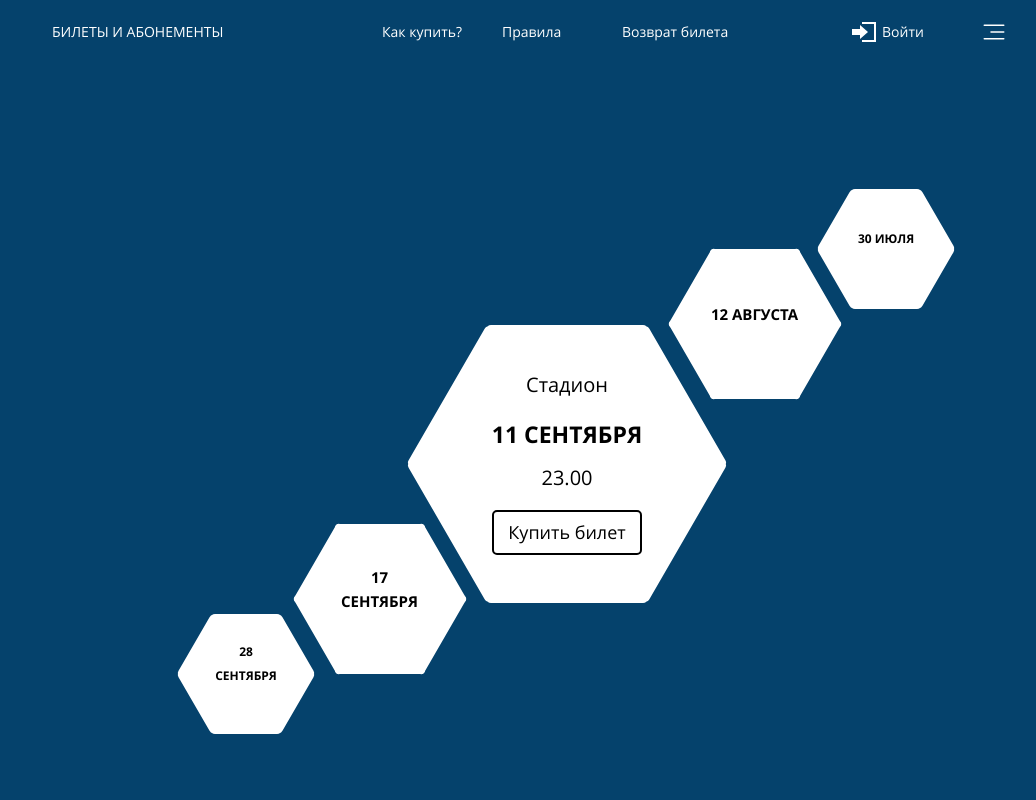
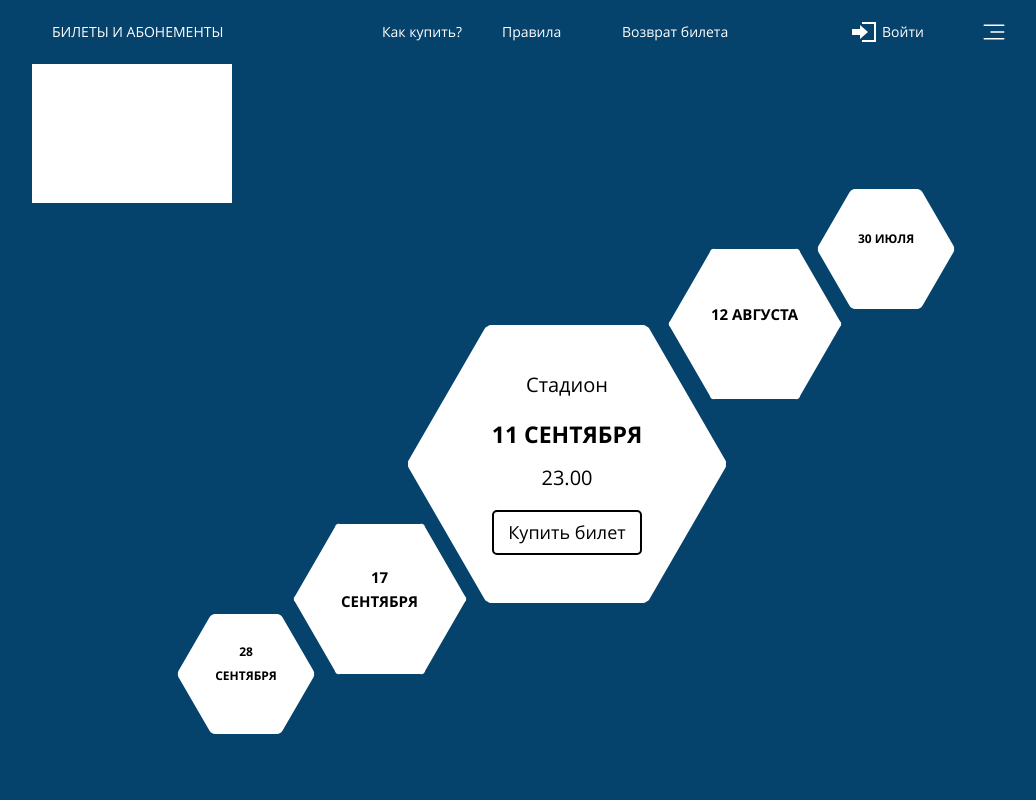
Before and after one commit to mikhailkaryamin/test-infomatika, a React app: page / in a window 1280 px wide. Shown: the top 800 px of the page, without its empty margins (108-1144 px from the left). Built offline with nearby package versions, Linux system fonts and the light colour scheme.

Commit message:
feat(main): change logics scroll, new feat any length array scroll

```diff
--- a/src/components/main.jsx
+++ b/src/components/main.jsx
@@ -2,9 +2,17 @@ import React, { useState } from 'react';
 import { motion, AnimatePresence } from 'framer-motion';
 
 import Hexagon from './hexagon';
+import SideLabel from './side-label';
 
-const DataMarkup = {
-  MATCHES: [{
+const ActionType = {
+  CLICK: 'CLICK',
+  SCROLL_TOP: 'SCROLL_TOP',
+  SCROLL_DOWN: 'SCROLL_DOWN',
+};
+
+const COUNT_SHOW_MATCH = 5;
+
+const MATCHES = [{
   id: 1,
   date: '30 июля',
   time: '9.00',
@@ -39,8 +47,30 @@ const DataMarkup = {
   place: 'Стадион',
   rivalFirst: 'Соперник1',
   rivalSecond: 'Соперник2',
-  }],
-  PREFIXES: [{
+}, {
+  id: 33,
+  date: '15 сентября',
+  time: '23.00',
+  place: 'Стадион',
+  rivalFirst: 'Соперник1',
+  rivalSecond: 'Соперник2',
+}, {
+  id: 43,
+  date: '16 сентября',
+  time: '21.00',
+  place: 'Стадион',
+  rivalFirst: 'Соперник1',
+  rivalSecond: 'Соперник2',
+}, {
+  id: 53,
+  date: '58 сентября',
+  time: '16.00',
+  place: 'Стадион',
+  rivalFirst: 'Соперник1',
+  rivalSecond: 'Соперник2',
+}];
+
+const PREFIXES = [{
   MAIN_EVENT: 'first',
   HEXAGON: 'small',
 },
@@ -59,31 +89,31 @@ const DataMarkup = {
 {
   MAIN_EVENT: 'fifth',
   HEXAGON: 'small',
-  }],
-  INDEXES: [-2, -1, 0, 1, 2],
-};
+}];
 
 function Main() {
-  const [positionScroll, setPositionScroll] = useState(0);
+  const [matches, setMatches] = useState(MATCHES.slice(0, COUNT_SHOW_MATCH));
+  const [mainMatch, setMainMatch] = useState(matches[2]);
+  const [prefixes, setPrefixes] = useState(PREFIXES);
 
-  function getMarkupEventsList(matchesRenderData) {
+  function getMarkupEventsList() {
     return (
       <AnimatePresence initial={false}>
-        {matchesRenderData.MATCHES.map((match, i) => (
+        {matches.map((match, i) => (
           <motion.li
             key={`${match.id}`}
-            className={`main__event main__event--${matchesRenderData.PREFIXES[i].MAIN_EVENT}`}
-            onClick={() => setPositionScroll(matchesRenderData.INDEXES[i])}
+            className={`main__event main__event--${prefixes[i].MAIN_EVENT}`}
+            onClick={() => scrollTo(ActionType.CLICK, match.id)}
+            animate={{ opacity: 1 }}
+            exit={{ opacity: 0 }}
+            initial={{ opacity: 0 }}
             layoutId={`${match.place}${match.date}`}
             transition={{ duration: 1 }}
-            initial={{ opacity: 0 }}
-            animate={{ opacity: 1 }}
-            exit={{ opacity: 0 }}
           >
             <Hexagon
               match={match}
-              prefix={matchesRenderData.PREFIXES[i].HEXAGON}
-              isMain={matchesRenderData.PREFIXES[i].HEXAGON === 'main'}
+              prefix={prefixes[i].HEXAGON}
+              isMain={prefixes[i].HEXAGON === 'main'}
             />
           </motion.li>
         ))}
@@ -91,60 +121,69 @@ function Main() {
     );
   }
 
-  function getMatchesRenderData() {
-    const invertPosition = positionScroll * -1;
+  function scrollTo(action, matchId = mainMatch.id) {
+    const MAIN_MATCH_INDEX = MATCHES.findIndex((match) => matchId === match.id);
 
-    const dataMarkup = {
-      MATCHES: [],
-      PREFIXES: [],
-      INDEXES: [],
-    };
+    let matchesForRender;
+    let nextFirstMatchIndex;
 
-    if (positionScroll === 0) {
-      return DataMarkup;
+    const isClick = action === ActionType.CLICK;
+
+    if (isClick) {
+      nextFirstMatchIndex = MAIN_MATCH_INDEX - 2;
+    } else {
+      const isScrollTop = action === ActionType.SCROLL_TOP;
+      nextFirstMatchIndex = isScrollTop ? MAIN_MATCH_INDEX - 1 : MAIN_MATCH_INDEX - 3;
     }
 
-    function cutTopMatches() {
-      dataMarkup.MATCHES = DataMarkup.MATCHES.slice(0, positionScroll);
-      dataMarkup.PREFIXES = DataMarkup.PREFIXES.slice(invertPosition);
-      dataMarkup.INDEXES = DataMarkup.INDEXES.slice(0, positionScroll);
+    const NEXT_LAST_RENDER_MATCH = nextFirstMatchIndex + COUNT_SHOW_MATCH;
+
+    if (nextFirstMatchIndex >= 0) {
+      matchesForRender = MATCHES.slice(nextFirstMatchIndex, NEXT_LAST_RENDER_MATCH);
+
+      const NEXT_MAIN_MATCH = matchesForRender[2];
+
+      setMainMatch(NEXT_MAIN_MATCH);
+    } else {
+      matchesForRender = MATCHES.slice(0, COUNT_SHOW_MATCH + nextFirstMatchIndex);
+      console.log(nextFirstMatchIndex, matchesForRender[2 + nextFirstMatchIndex], MATCHES[MAIN_MATCH_INDEX + nextFirstMatchIndex])
+      const NEXT_MAIN_MATCH = matchesForRender[2 + nextFirstMatchIndex];
+
+      setMainMatch(NEXT_MAIN_MATCH);
     }
 
-    function cutDownMatches() {
-      dataMarkup.MATCHES = DataMarkup.MATCHES.slice(positionScroll);
-      dataMarkup.PREFIXES = DataMarkup.PREFIXES.slice(0, invertPosition);
-      dataMarkup.INDEXES = DataMarkup.INDEXES.slice(positionScroll);
+    setMatches(matchesForRender);
+
+    switch (true) {
+      case (nextFirstMatchIndex < 0):
+        setPrefixes(PREFIXES.slice(nextFirstMatchIndex * -1));
+        break;
+
+      default:
+        setPrefixes(PREFIXES);
     }
-
-    if (positionScroll < 0) {
-      cutTopMatches();
-    }
-
-    if (positionScroll > 0) {
-      cutDownMatches();
-    }
-
-    return (dataMarkup);
   }
 
   function handleWheel(evt) {
     if (evt.deltaY > 0) {
-      if (positionScroll < 2) {
-        setPositionScroll(positionScroll + 1);
-      }
-    } else if (positionScroll > -2) {
-      setPositionScroll(positionScroll - 1);
+      scrollTo(ActionType.SCROLL_TOP);
+    } else {
+      scrollTo(ActionType.SCROLL_DOWN);
     }
   }
 
   return (
     <main className="main">
+      <div className="main__wrapper">
+        <SideLabel />
         <ul
           className="main__events"
           onWheel={handleWheel}
         >
-        {getMarkupEventsList(getMatchesRenderData())}
+          {getMarkupEventsList()}
         </ul>
+        <SideLabel />
+      </div>
     </main>
   );
 }
--- a/src/styles/app.scss
+++ b/src/styles/app.scss
@@ -8,3 +8,4 @@
 @import "main.scss";
 @import "hexagon.scss";
 @import "button-buy.scss";
+@import "side-label.scss";
--- a/src/styles/main.scss
+++ b/src/styles/main.scss
@@ -1,9 +1,15 @@
-.main__events {
+.main__wrapper {
   position: relative;
-  display: block;
   width: 1000px;
   height: 800px;
   margin: 0 auto;
+}
+
+.main__events {
+  position: relative;
+  width: 100%;
+  height: 100%;
+  margin: 0;
   padding: 0;
   list-style: none;
 }
--- /dev/null
+++ b/src/styles/side-label.scss
@@ -0,0 +1,6 @@
+.side-label {
+  position: absolute;
+  width: 200px;
+  height: 139px;
+  background-color: #fff;
+}
```
Lines whose indentation alone changed are shown as unchanged.
